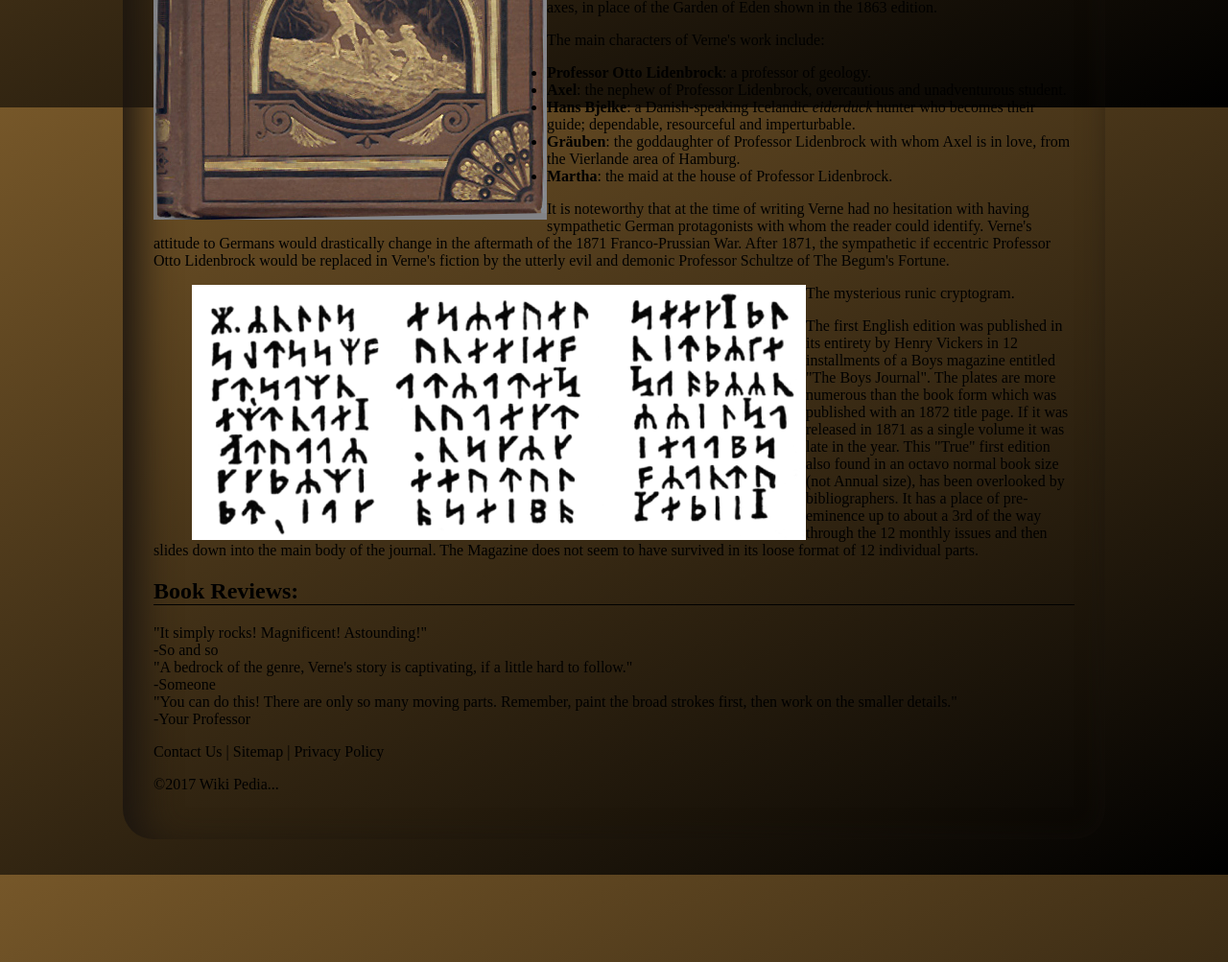
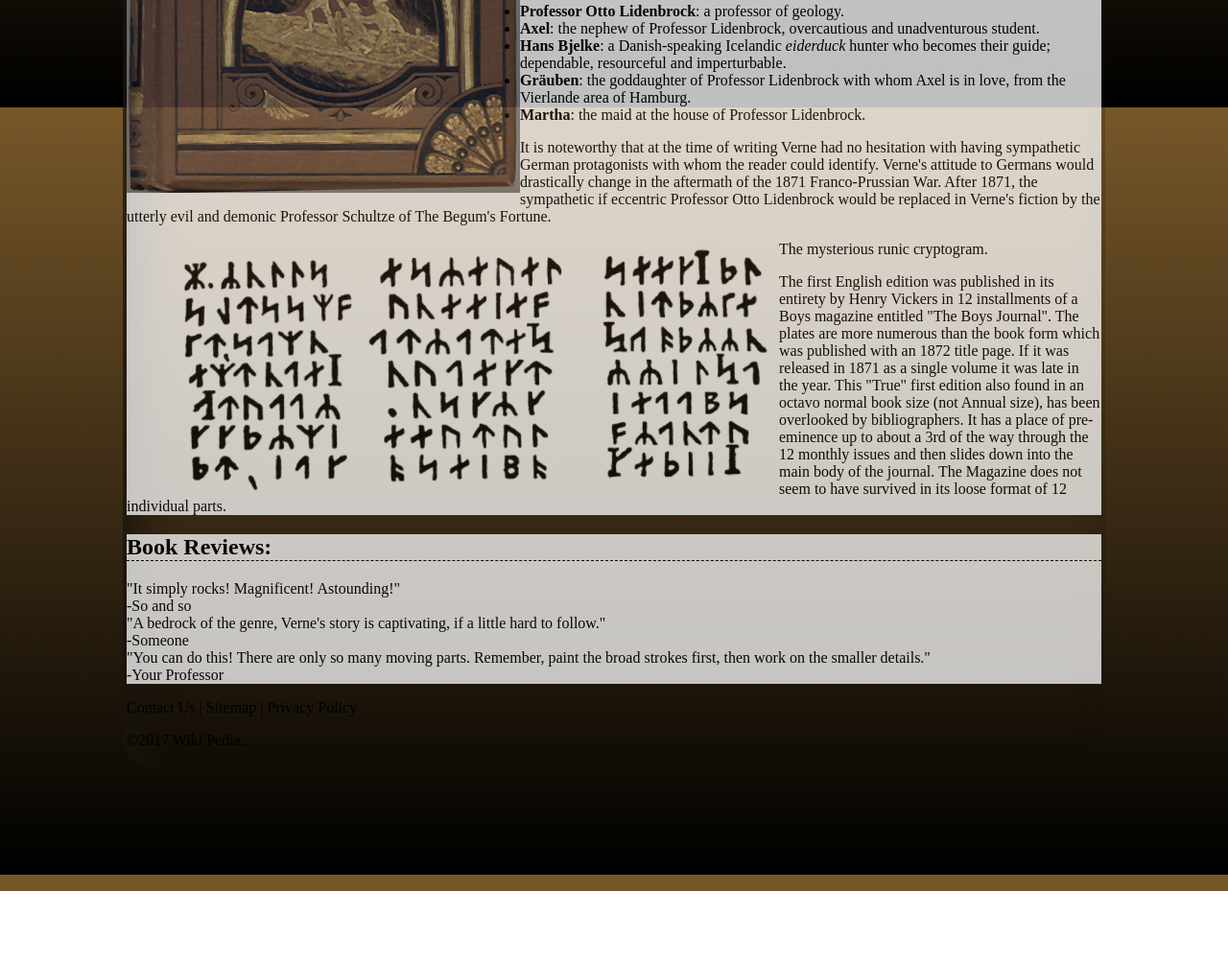
Before and after one commit to RVCC-IDMX/midterm-jessica-nagar, a plain HTML site: page index.html in a window 1280 px wide. Shown: the part 688-1691 px from the top of the page at 96% size. After the commit the page ends 1617 px from the top, so only its background shows below. Drawn offline with Linux system fonts and the light colour scheme.

Commit message:
Most of the visual styling completed

```diff
--- a/css/style.css
+++ b/css/style.css
@@ -4,13 +4,13 @@
 /* Body */
 
 body {
-    background: fixed linear-gradient(335deg, #000000 0%, #765729 100%);
 
-    margin: 8rem;
-    padding: 2rem;
-    border-image: fixed linear-gradient(335deg, #000000 0%, #765729 100%);
     box-shadow: inset 1em 1em 2.5rem #1a140f;
     border-radius: 2rem;
+    margin: 8rem;
+    padding: 0.25rem;
+
+    background: fixed linear-gradient(#765729 0%, #000000 100%); */
 
 
 
@@ -18,7 +18,7 @@ body {
 
 h2 {
 
-    border-bottom: 1px solid black;
+    border-bottom: 1px dashed black;
 
 }
 
@@ -73,6 +73,12 @@ nav li:last-child{
     border-right: 0;
 }
 
+nav {
+
+    background: white;
+    opacity: 0.75;
+}
+
 /* Main */
 
 main img{
@@ -109,3 +115,24 @@ main :lang(id){
 
     font-weight: bold;
 }
+
+main {
+
+    background: white;
+    opacity: 0.75;
+}
+
+/* Aside */
+
+aside {
+
+    background: white;
+    opacity: 0.75;
+}
+
+/* Footer */
+
+footer {
+
+
+}
```
